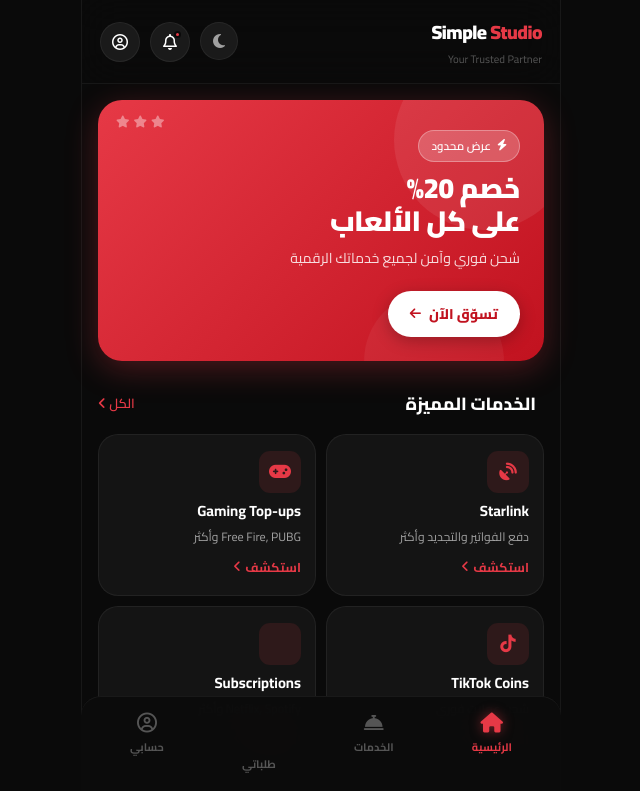
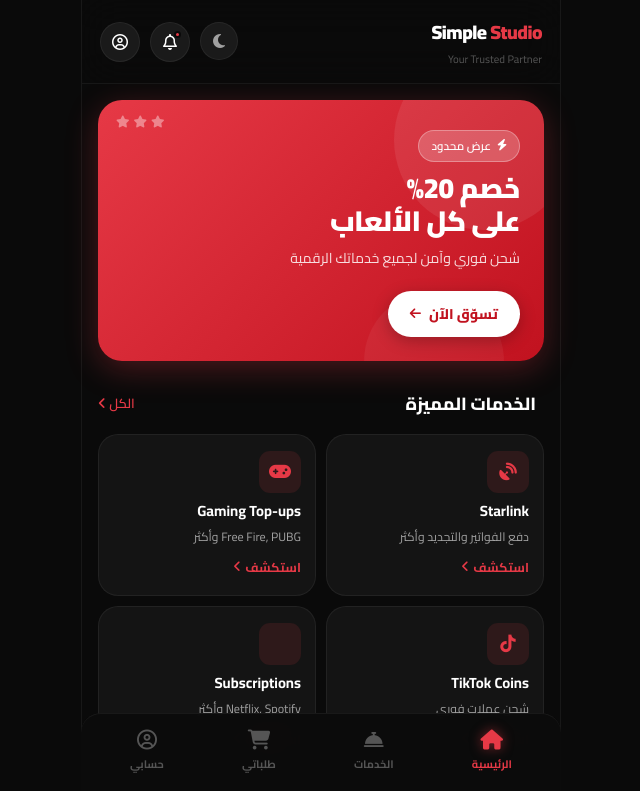
Before and after one commit to somblfon/Sombl, a plain HTML site: page index.html in a window 1280 px wide. Shown: the top 791 px of the page, without its empty margins (319-959 px from the left). Drawn offline with Linux system fonts and the light colour scheme; sample sign-in values are in the browser's storage.

Commit message:
Replace icon in 'طلبات' button with shopping cart

```diff
--- a/index.html
+++ b/index.html
@@ -782,7 +782,7 @@
             الخدمات
         </button>
         <button class="nav-btn">
-            <i class="as fa-box"></i>
+            <i class="fas fa-shopping-cart"></i>
             طلباتي
         </button>
         <button class="nav-btn" onclick="window.location='profile.html'">
```
